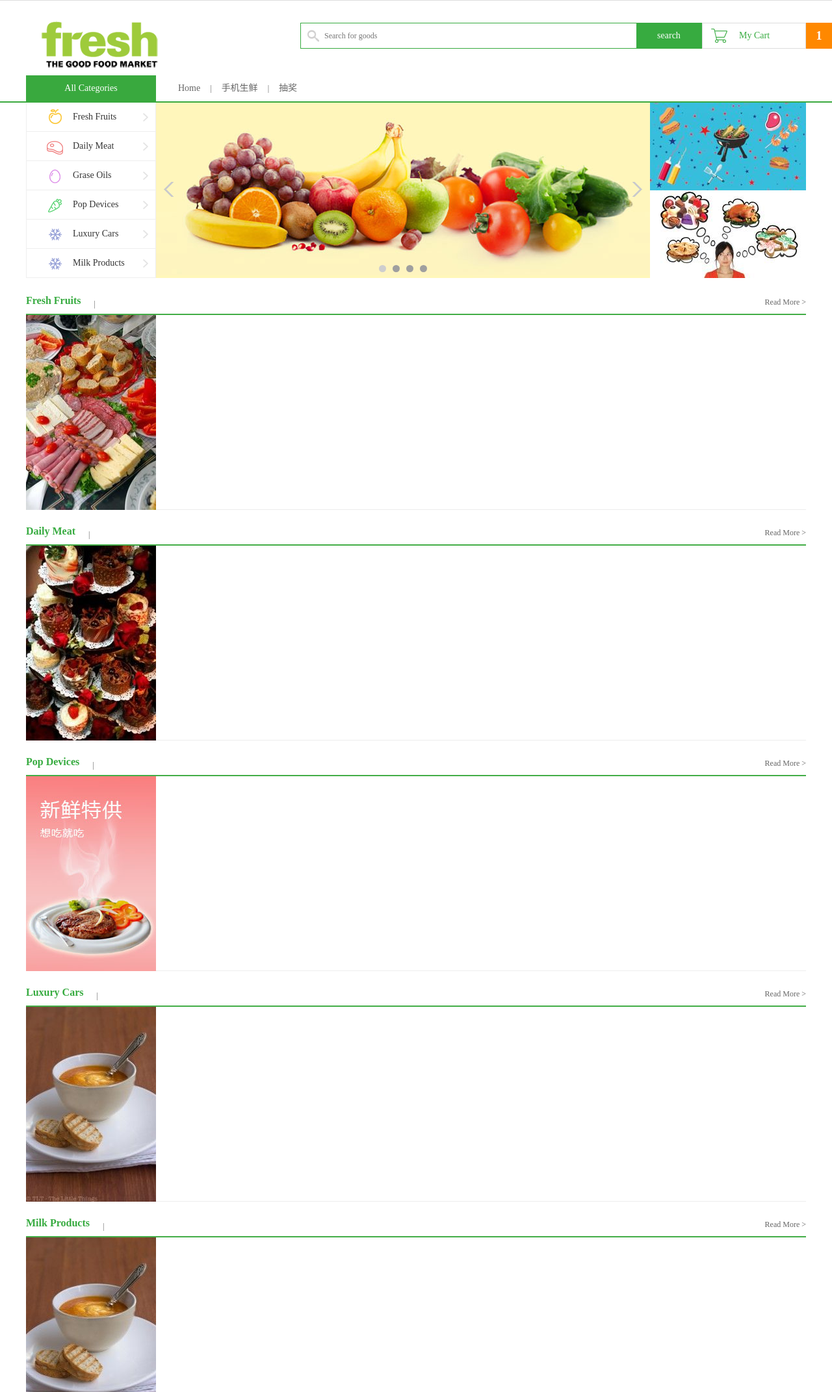
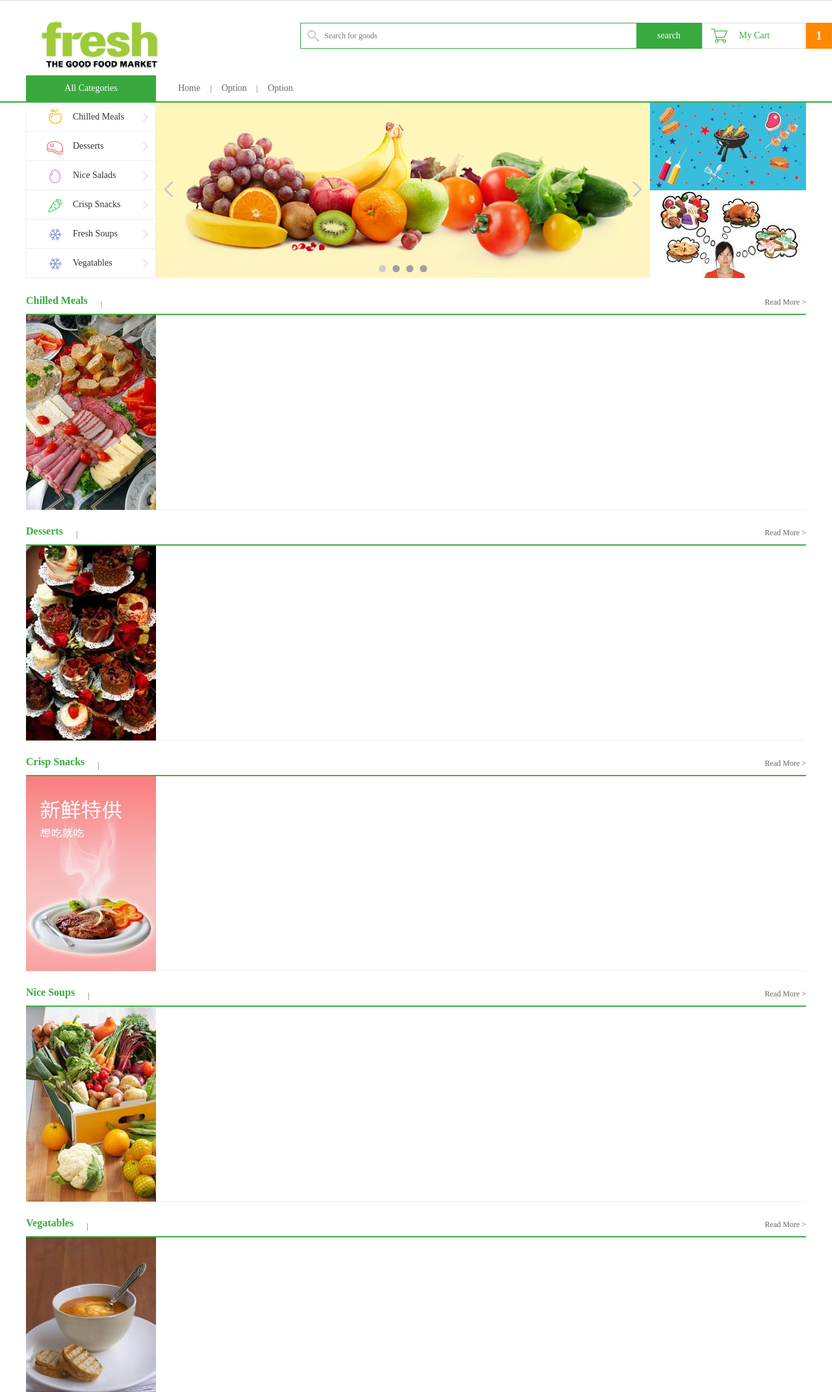
Before and after one commit to zhangdongcq/food-fresh-python-django, a Django app: template templates/ff_goods/index.html in a window 1280 px wide. Shown: the part 29-2172 px from the top of the page at 65% size. Run offline with Django 3.2, Linux system fonts and the light colour scheme; the template is opened without the code that fills it, so the values that code supplies are empty.

Commit message:
Update fixed categories
Update HTML Templates

```diff
--- a/templates/ff_goods/index.html
+++ b/templates/ff_goods/index.html
@@ -11,21 +11,21 @@
 			<ul class="navlist fl">
 				<li><a href="/goods/">Home</a></li>
 				<li class="interval">|</li>
-				<li><a href="">手机生鲜</a></li>
+				<li><a href="">Option</a></li>
 				<li class="interval">|</li>
-				<li><a href="">抽奖</a></li>
+				<li><a href="">Option</a></li>
 			</ul>
 		</div>
 	</div>
 
 	<div class="center_con clearfix">
 		<ul class="subnav fl">
-			<li><a href="/goods/list1_1_1/" class="fruit">Fresh Fruits</a></li>
-            <li><a href="/goods/list2_1_1/" class="meet">Daily Meat</a></li>
-            <li><a href="/goods/list3_1_1/" class="egg">Grase Oils</a></li>
-            <li><a href="/goods/list4_1_1/" class="vegetables">Pop Devices</a></li>
-            <li><a href="/goods/list5_1_1/" class="ice">Luxury Cars</a></li>
-            <li><a href="/goods/list6_1_1/" class="ice">Milk Products</a></li>
+			<li><a href="/goods/list1_1_1/" class="fruit">Chilled Meals</a></li>
+                <li><a href="/goods/list2_1_1/" class="meet">Desserts</a></li>
+                <li><a href="/goods/list3_1_1/" class="egg">Nice Salads</a></li>
+                <li><a href="/goods/list4_1_1/" class="vegetables">Crisp Snacks</a></li>
+                <li><a href="/goods/list5_1_1/" class="ice">Fresh Soups</a></li>
+                <li><a href="/goods/list6_1_1/" class="ice">Vegatables</a></li>
 
 		</ul>
 		<div class="slide fl">
@@ -49,7 +49,7 @@
 {% block index %}
 	<div class="list_model">
 		<div class="list_title clearfix">
-			<h3 class="fl" id="model01">Fresh Fruits</h3>
+			<h3 class="fl" id="model01">Chilled Meals</h3>
 			<div class="subtitle fl">
 				<span>|</span>
 				{%for g in type01%}
@@ -75,7 +75,7 @@
 
 	<div class="list_model">
 		<div class="list_title clearfix">
-			<h3 class="fl" id="model02">Daily Meat</h3>
+			<h3 class="fl" id="model02">Desserts</h3>
 			<div class="subtitle fl">
 				<span>|</span>
 				{%for g in type11%}
@@ -101,7 +101,7 @@
 
 	<div class="list_model">
 		<div class="list_title clearfix">
-			<h3 class="fl" id="model03">Pop Devices</h3>
+			<h3 class="fl" id="model03">Crisp Snacks</h3>
 			<div class="subtitle fl">
 				<span>|</span>
 				{%for g in type31%}
@@ -127,7 +127,7 @@
 
 	<div class="list_model">
 		<div class="list_title clearfix">
-			<h3 class="fl" id="model04">Luxury Cars</h3>
+			<h3 class="fl" id="model04">Nice Soups</h3>
 			<div class="subtitle fl">
 				<span>|</span>
 				{%for g in type41%}
@@ -138,7 +138,7 @@
 		</div>
 
 		<div class="goods_con clearfix">
-			<div class="goods_banner fl"><img src="/static/images/banner04.jpg"></div>
+			<div class="goods_banner fl"><img src="/static/images/banner05.jpg"></div>
 			<ul class="goods_list fl">
                 {%for g in type4%}
 				<li>
@@ -153,7 +153,7 @@
 
 <div class="list_model">
 		<div class="list_title clearfix">
-			<h3 class="fl" id="model05">Milk Products</h3>
+			<h3 class="fl" id="model05">Vegatables</h3>
 			<div class="subtitle fl">
 				<span>|</span>
 				{%for g in type51%}
--- a/templates/ff_order/place_order.html
+++ b/templates/ff_order/place_order.html
@@ -1,8 +1,5 @@
 {%extends 'base_order.html'%}
 {% block goods_center %}
-
-
-
 <h3 class="common_title">Receipt Address: </h3>
 
 <div class="common_list_con clearfix">
@@ -13,9 +10,7 @@
 		{{user.uphone}}</dd>
 	</dl>
 	<a href="/user/site/" class="edit_site">Edit Address</a>
-
 </div>
-
 	<h3 class="common_title">Payment Method</h3>
 	<div class="common_list_con clearfix">
 		<div class="pay_style_con clearfix">
@@ -29,7 +24,6 @@
 			<label class="bank">Credit Cart</label>
 		</div>
 	</div>
-
 	<h3 class="common_title">Items List</h3>
 
 	<div class="common_list_con clearfix">
```
Also changed, not shown: templates/ff_goods/detail.html (+8 -8 lines), templates/ff_goods/list.html (+5 -5 lines). Lines whose indentation alone changed are shown as unchanged.
